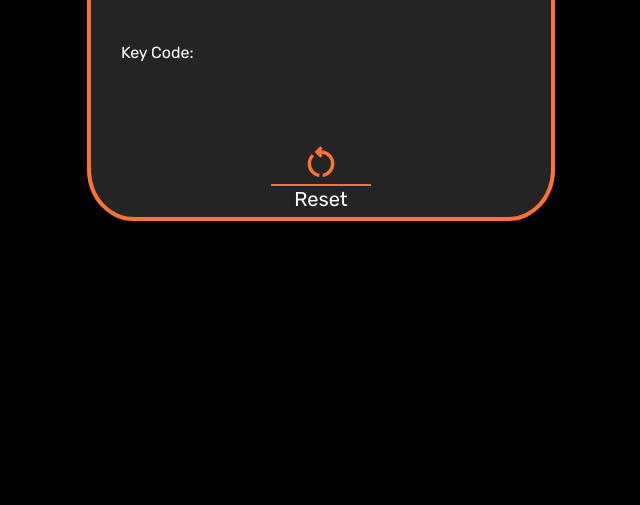
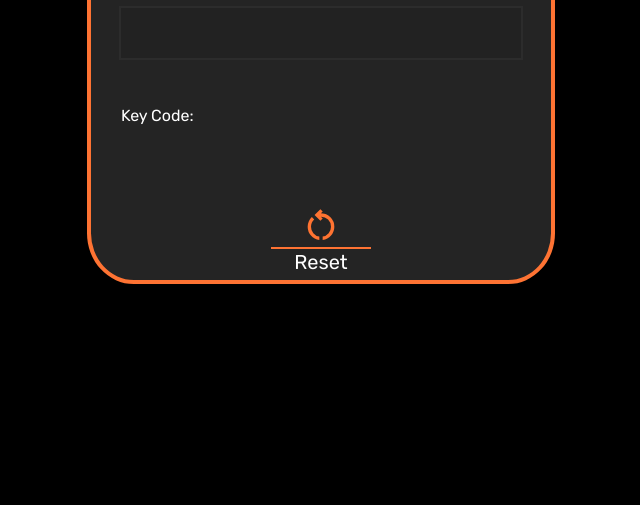
Before and after one commit to xmikebx/keycode_generator, a plain HTML site: page index.html in a window 1280 px wide. Shown: the part 295-800 px from the top of the page, without its empty margins (319-959 px from the left). Drawn offline with Linux system fonts and the light colour scheme.

Commit message:
testing viewport behaviour

```diff
--- a/index.html
+++ b/index.html
@@ -8,7 +8,7 @@
 </head>
 <body>
 
-    <div id="genFrame" class="bgCol">
+    <div id="genFrame" class="bgCol frameWidth">
         <div id="iconRow">
             <img src="./data_object.svg" class="icon alignLeft" alt="App Logo">
             <div id="welcomeInfo">
--- a/style.css
+++ b/style.css
@@ -44,6 +44,10 @@ p {
     margin: 30px;
 }
 
+.frameWidth {
+margin: 0px 10%;
+}
+
 #genFrame {
     display: flex;
     flex-direction: column;
@@ -53,6 +57,7 @@ p {
     height: 500px;
     border: 4px solid #fe7333;
     border-radius: 10%;
+    margin-top: 5%;
 }
 
 #iconRow {
```
